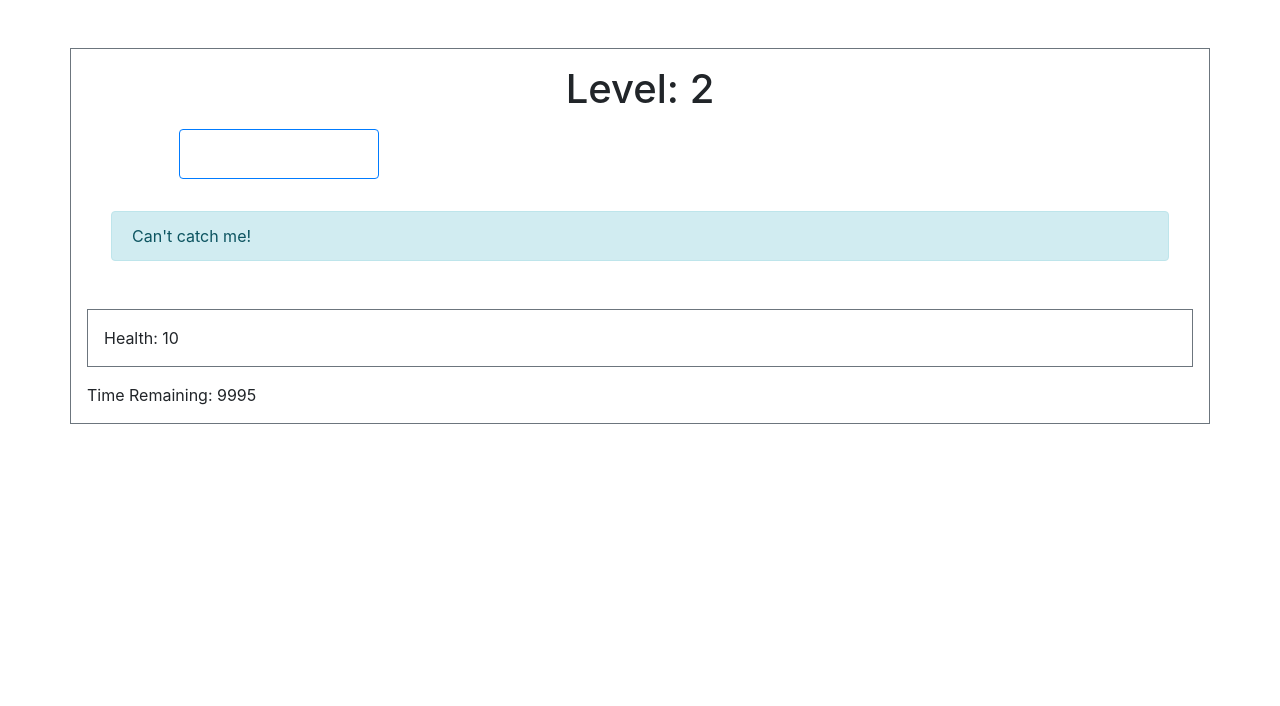
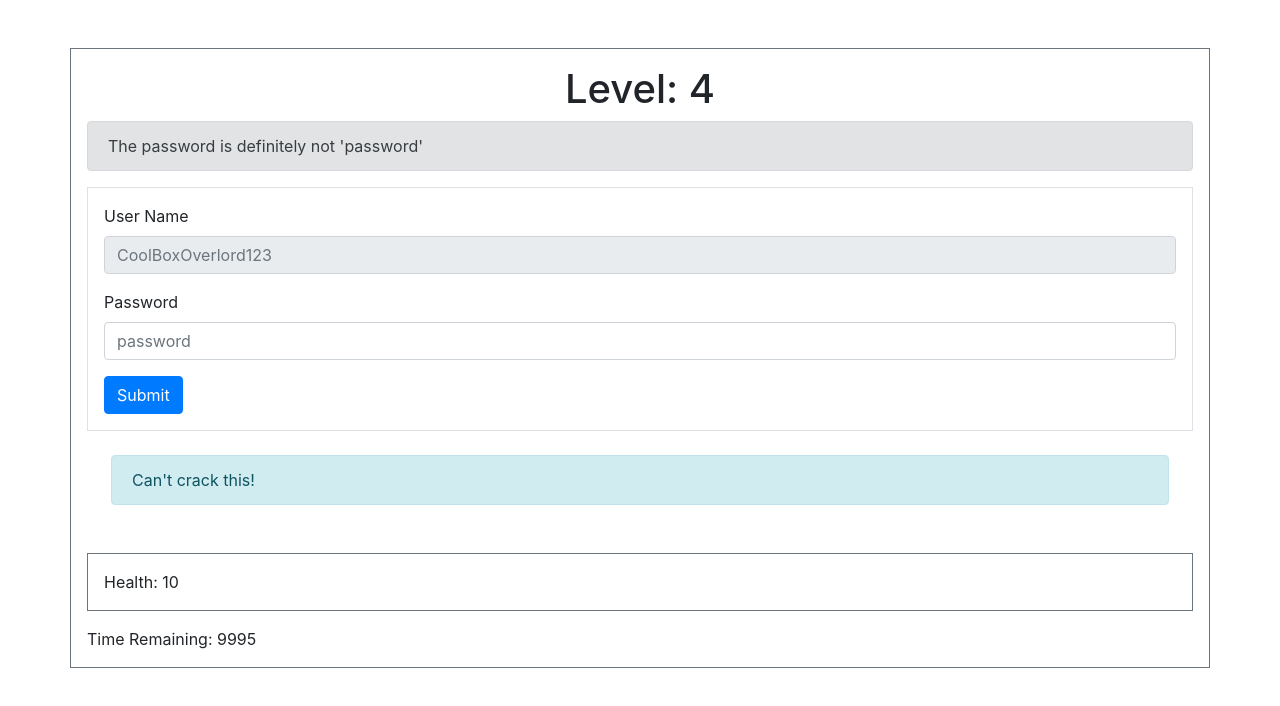
Before and after one commit to lhphancs/react_click, a React (Create React App) app: page / in a window 1280 px wide. Shown: the top 706 px of the page. Built offline with nearby package versions, Linux system fonts and the light colour scheme.

Commit message:
Password checking working

```diff
--- a/src/components/levels/FourthLevel.js
+++ b/src/components/levels/FourthLevel.js
@@ -1,33 +1,64 @@
-import React, {useState} from 'react';
+import React, { useState, useEffect } from 'react';
 import store from '../../store/store'
 
+const USERNAME = "CoolBoxOverlord123";
+const REAL_PASSWORD = "password";
+const HINT_MSGS = ["The password is definitely not 'password'", "What are you doing? I just said it's not 'password'", "Fine, don't listen to me when I tell you it's not 'password'"];
+const HINT_WRONG_MSG = "WRONGGG";
+
 function FourthLevel(props){
-    const REAL_PASSWORD = "NOT PASSWORD";
-    const [isCorrectPassSoFar, setIsCorrectPassSoFar] = useState(true);
+    const [userInput, setUserInput] = useState("");
+    const [hintMsg, setHintMsg] = useState(HINT_MSGS[0]);
+
+    useEffect( () =>{
+        if(userInput != REAL_PASSWORD.substring(0, userInput.length)){
+            setHintMsg(HINT_WRONG_MSG);
+        }
+        else if(userInput.length < REAL_PASSWORD.length/2){
+            setHintMsg( HINT_MSGS[0] );
+        }
+        else if(userInput.length != REAL_PASSWORD.length){
+            setHintMsg( HINT_MSGS[1] );
+        }
+        else{
+            setHintMsg( HINT_MSGS[2] );
+        }
+    });
 
     const handleOnKeyPressed = (event) =>{
-        let currentUserInput = event.target.value;
-        let isMatchingInputSoFar = currentUserInput === REAL_PASSWORD.substring(0, currentUserInput.length);
-        setIsCorrectPassSoFar(isMatchingInputSoFar);
+        setUserInput(event.target.value)
     }
 
+
     function onUserSubmit(event){
-        console.log(event)
+        event.preventDefault(); //Prevent reloading
+
+        if(REAL_PASSWORD === userInput){
             props.onLevelPassed();
         }
 
+        else{
+            store.dispatch({type: "DECREMENT_HEALTH"});
+        }
+    }
+
     return (
+        <div>
+            <div className="alert alert-secondary">
+                {hintMsg}
+            </div>
             <form onSubmit={onUserSubmit} className="border p-3">
                 <div className="form-group">
                     <label>User Name</label>
-                <input className="form-control" placeholder="CoolBoxOverlord123" disabled />
+                    <input className="form-control" placeholder={USERNAME} disabled />
                 </div>
                 <div className="form-group">
                     <label>Password</label>
-                <input className={'form-control '+  (isCorrectPassSoFar ? 'is-valid' : 'is-invalid')} placeholder={REAL_PASSWORD} onChange={handleOnKeyPressed} />
+                    <input className='form-control' placeholder={REAL_PASSWORD} onChange={handleOnKeyPressed} />
                 </div>
                 <button type="submit" className="btn btn-primary">Submit</button>
             </form>
+        </div>
     );
 }
 
--- a/src/components/levels/Levels.js
+++ b/src/components/levels/Levels.js
@@ -4,11 +4,12 @@ import FirstLevel from './FirstLevel';
 import SecondLevel from './SecondLevel';
 import ThirdLevel from './ThirdLevel';
 import FourthLevel from './FourthLevel';
+import LastLevel from './LastLevel';
 
 
 export default function Levels(){
 
-  const [currentLevel, setCurrentLevel] = useState(2);
+  const [currentLevel, setCurrentLevel] = useState(4);
 
   const onLevelPassed = () => {
       setCurrentLevel(currentLevel + 1);
@@ -19,6 +20,7 @@ export default function Levels(){
     2: { component: <SecondLevel onLevelPassed={onLevelPassed} /> , title: "2", lvMsg: "Can't catch me!" },
     3: { component: <ThirdLevel onLevelPassed={onLevelPassed} /> ,  title: "3", lvMsg: "Can't find me!" },
     4: { component: <FourthLevel onLevelPassed={onLevelPassed} />,  title: "4", lvMsg: "Can't crack this!" },
+    5: { component: <LastLevel onLevelPassed={onLevelPassed} />,  title: "Last Level", lvMsg: "Can't beat this!" },
   }
 
   return(
```
Lines whose indentation alone changed are shown as unchanged.
